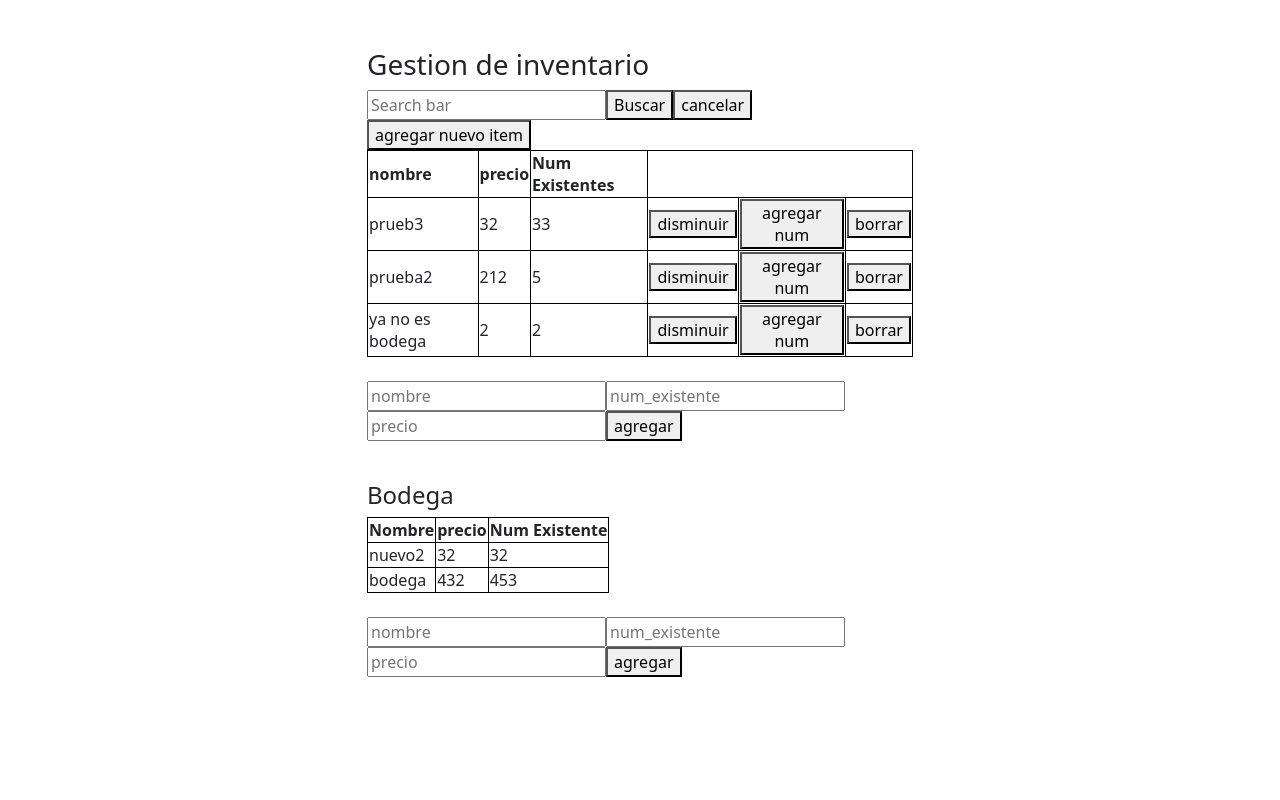
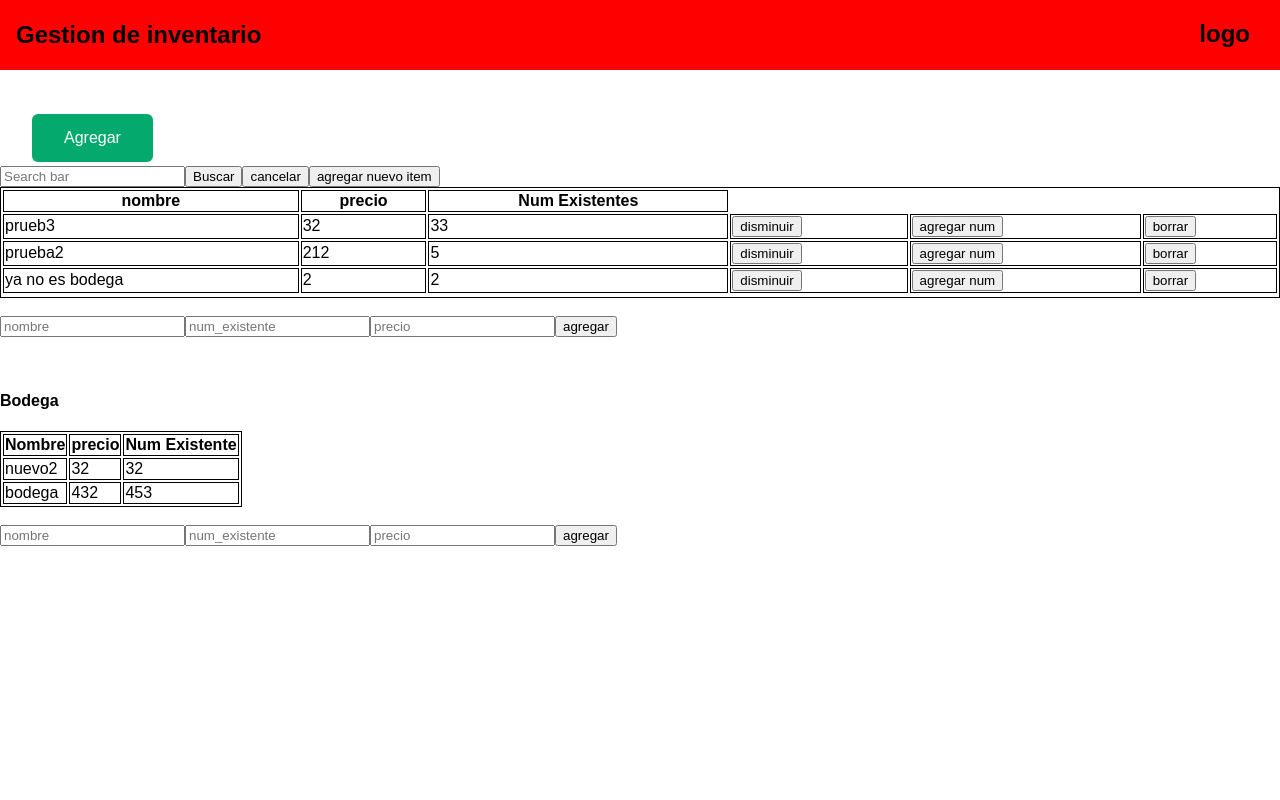
Before and after one commit to JeanMario20/organizar_inventario_flask_vuej, a Flask app: page / in a window 1280 px wide. Run offline with Flask 3, Linux system fonts and the light colour scheme; data comes from the database, SQL or seed files in the repository; both versions use the stored data as it was after the commit.

Commit message:
empezar diseno de la pagina

```diff
--- a/static/style.css
+++ b/static/style.css
@@ -6,3 +6,50 @@
 table, td, th{
     border: 1px solid black
 }
+
+body{
+    font-family: "arial";
+    height: 100%;
+    margin: 0;
+}
+
+.headling{
+    background-color: red;
+    position: relative;
+    padding: 1px;
+    margin-bottom: 40px;
+}
+
+.headling h2{
+    margin-left: 15px;
+}
+
+.headling-logo{
+    position: absolute;
+    right: 30px;
+    top: 0px;
+}
+
+.subheadling-button{
+    padding-left: 30px;
+    position: relative;
+}
+
+.subheadling-search{
+    position: absolute;
+}
+
+.button {
+    background-color: #04AA6D; /* Green */
+    border: none;
+    color: white;
+    padding: 15px 32px;
+    text-align: center;
+    text-decoration: none;
+    display: inline-block;
+    font-size: 16px;
+    margin: 4px 2px;
+    cursor: pointer;
+    border-radius: 6px;
+
+  }
--- a/templates/base.html
+++ b/templates/base.html
@@ -3,7 +3,7 @@
 <head>
     <meta charset="UTF-8">
     <meta name="viewport" content="width=device-width, initial-scale=1.0">
-    <link rel="stylesheet" href="https://cdn.jsdelivr.net/npm/bootstrap@5.3.3/dist/css/bootstrap.min.css">
+    <!-- <link rel="stylesheet" href="https://cdn.jsdelivr.net/npm/bootstrap@5.3.3/dist/css/bootstrap.min.css"> -->
     <link rel="stylesheet" href="{{ url_for('static', filename='style.css') }}">
     <script src="https://unpkg.com/vue@3/dist/vue.global.js"></script>
     <title>Document</title>
--- a/templates/index.html
+++ b/templates/index.html
@@ -2,7 +2,16 @@
 
 {% block content %}
 <div id="app">
-    <h3>Gestion de inventario</h3>
+    <div class="headling">
+        <h2>Gestion de inventario</h3>
+            <div class="headling-logo">
+                <h2>logo</h2>
+            </div>
+    </div>
+
+    <div class="subheadling-button">
+        <button class="button">Agregar</button>
+    </div>
 
 
     <input v-model="dataSearch" type="text" placeholder="Search bar">
```
Also changed, not shown: db.sqlite.
